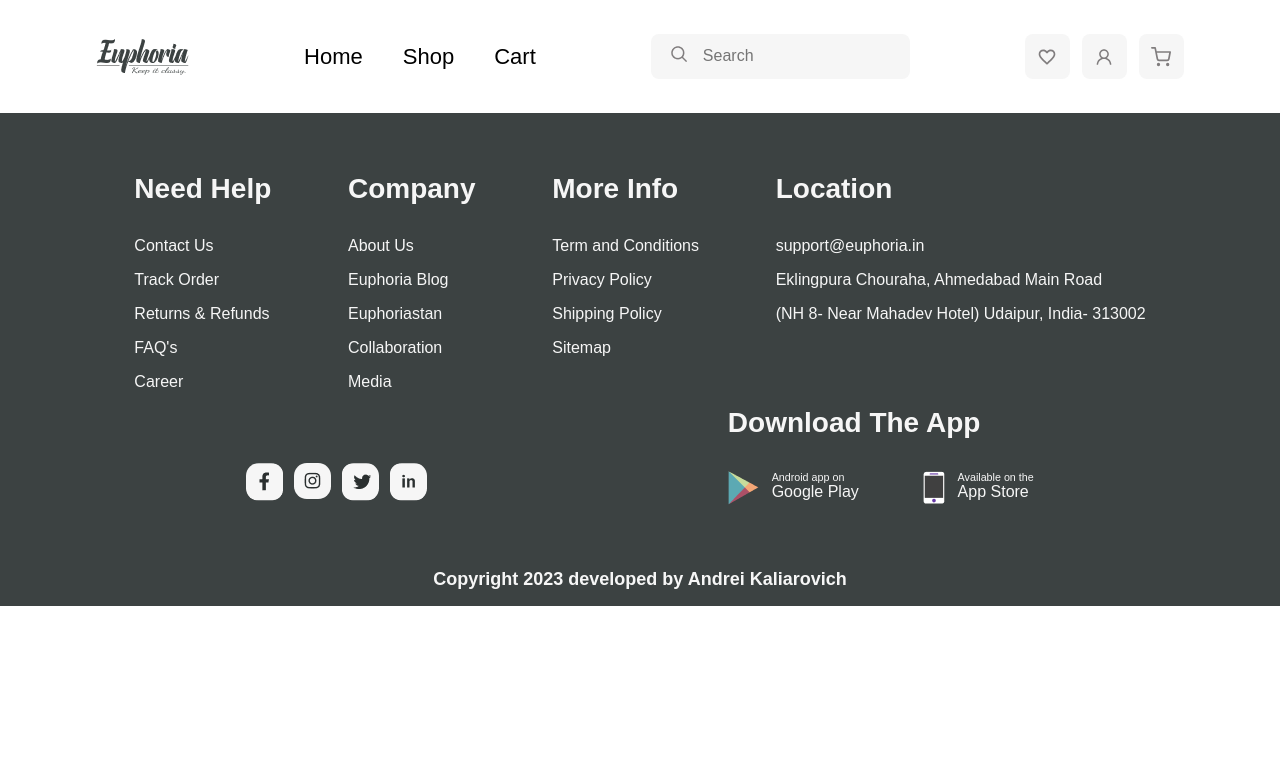
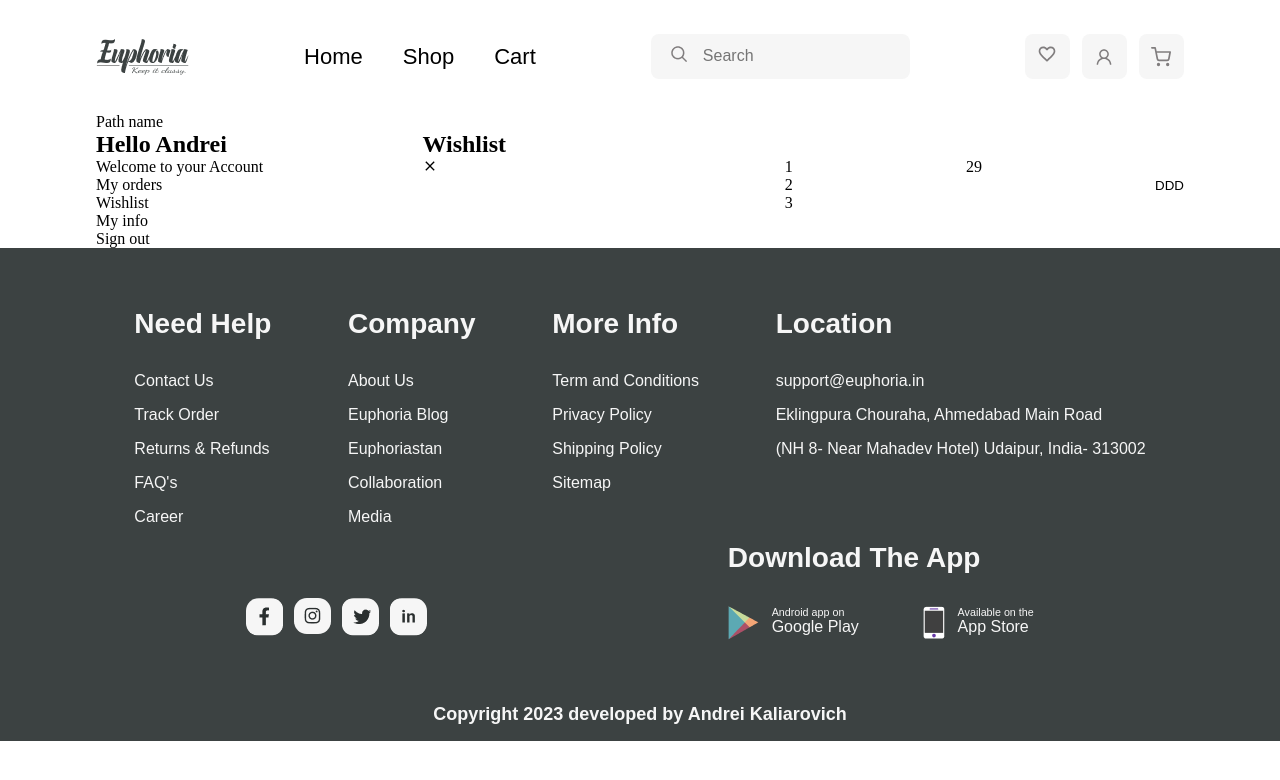
Before and after one commit to Andrei1808/KidsMath, a React (Vite) app in the folder CommercialStore/: page /wishlist in a window 1280 px wide. Shown: the top 780 px of the page. Built offline with nearby package versions, Linux system fonts and the light colour scheme; no server answers; the database is empty.

Commit message:
feat: add wishlist page

```diff
--- a/CommercialStore/src/components/Carousel/Carousel.tsx
+++ b/CommercialStore/src/components/Carousel/Carousel.tsx
@@ -6,7 +6,11 @@ import { useProducts } from "../../hooks/useProducts";
 import s from "./Carousel.module.scss";
 import rightArrowImage from "../../assets/images/icons/arrow-right-line.png";
 import leftArrowImage from "../../assets/images/icons/arrow-left-line.png";
-import {MdFavoriteBorder} from "react-icons/md"
+import { MdFavoriteBorder } from "react-icons/md";
+import { useDispatch } from "react-redux";
+import {
+  wishListActions, wishListProduct,
+} from "../../redux/slices/wishListSlice";
 
 export default function Carousel() {
   const settings = {
@@ -26,24 +30,38 @@ export default function Carousel() {
     ),
   };
 
+  const dispatch = useDispatch();
   const products = useProducts();
-  console.log(products);
+
+  const addToWishList = (item: wishListProduct) => {
+    dispatch(
+      wishListActions.addItem({
+        id: item.id,
+        name: item.name,
+        price: item.price,
+        img: item.img,
+        quantity: 0,
+        totalPrice: 0,
+      })
+    );
+  };
+
+
 
   return (
     <div className={s.slider}>
       <Slider {...settings}>
-        {products.map((product) => {
-          if (product.isNew === true) {
+        {products.map((item) => {
+          if (item.isNew === true) {
             return (
-              <div className={s.carouselItem} key={product.id}>
-                <img src={product.img} alt={product.title} />
+              <div className={s.carouselItem} key={item.id}>
+                <img src={item.img} alt={item.title} />
                 <div className={s.infoWrapper}>
-                  {" "}
-                  <p>{product.title}</p>{" "}
-                  <span className={s.price}>${product.price}</span>
+                  <p>{item.title}</p>
+                  <span className={s.price}>${item.price}</span>
                 </div>
-                <p className={s.brand}>{product.brand} Brand</p>
-                <span className={s.like}>
+                <p className={s.brand}>{item.brand} Brand</p>
+                <span className={s.like} onClick={addToWishList}>
                   <MdFavoriteBorder />
                 </span>
               </div>
--- a/CommercialStore/src/components/Header/Header.module.scss
+++ b/CommercialStore/src/components/Header/Header.module.scss
@@ -72,7 +72,7 @@
   }
 }
 
-.favorite,
+.wishlist,
 .user,
 .cart {
   width: 2.813rem;
--- a/CommercialStore/src/components/Header/Header.tsx
+++ b/CommercialStore/src/components/Header/Header.tsx
@@ -37,15 +37,17 @@ export default function Header() {
         </div>
 
         <div className={s.icons}>
-          <span className={s.favorite}>
-            <MdFavoriteBorder />
+          <span className={s.wishlist}>
+            <Link to="/wishlist" >
+              <MdFavoriteBorder />
+            </Link>
           </span>
           <span className={s.user}>
             <AiOutlineUser />
           </span>
-          <Link to="/cart" className={s.cart}>
+          <span className={s.cart}>
             <FiShoppingCart />
-          </Link>
+          </span>
         </div>
       </div>
     </header>
--- /dev/null
+++ b/CommercialStore/src/pages/Cart.tsx
@@ -0,0 +1,25 @@
+import React from 'react'
+import Helmet from '../components/Helmet/Helmet'
+import s from '../style/pages/Cart.module.scss'
+
+export default function Cart() {
+  return (
+
+    <Helmet title="Cart">
+      <div>
+        <section className={s.path}></section>
+        <section className={s.products}>
+          <div className={s.title}>
+            <h5>product details</h5>
+            <h5>price</h5>
+            <h5>quantity</h5>
+            <h5>shipping</h5>
+            <h5>subtotal</h5>
+            <h5>action</h5>
+          </div>
+        </section>
+        <section className={s.totalPrice}></section>
+      </div>
+    </Helmet>
+  )
+}
--- a/CommercialStore/src/pages/WishList.tsx
+++ b/CommercialStore/src/pages/WishList.tsx
@@ -1,23 +1,43 @@
 import React from "react";
-import s from "../style/pages/Cart.module.scss";
+import s from "../style/pages/WishList.module.scss";
 import Helmet from "../components/Helmet/Helmet";
+import { IoMdClose } from "react-icons/io";
+import { useProducts } from "../hooks/useProducts";
 
-export default function () {
+export default function WishList() {
+  const products = useProducts();
   return (
-    <Helmet title="Cart">
-      <div>
-        <section className={s.path}></section>
-        <section className={s.products}>
-          <div className={s.title}>
-            <h5>product details</h5>
-            <h5>price</h5>
-            <h5>quantity</h5>
-            <h5>shipping</h5>
-            <h5>subtotal</h5>
-            <h5>action</h5>
-</div>
+    <Helmet title="WishList">
+      <div className={s.wrapper}>
+        <section className={s.path}>Path name</section>
+        <section className={s.userPanel}>
+          <div className={s.userName}>
+            <h2>Hello Andrei</h2>
+            <p>Welcome to your Account</p>
+          </div>
+          <ul className={s.navigate}>
+            <li>My orders</li>
+            <li>Wishlist</li>
+            <li>My info</li>
+            <li>Sign out</li>
+          </ul>
         </section>
-        <section className={s.totalPrice}></section>
+        <section className={s.wishList}>
+          <h2>Wishlist</h2>
+          <div className={s.products}>
+            <div className={s.productItem}>
+              <IoMdClose />
+              <img src="" alt="" />
+              <div className={s.productDesc}>
+                <p>1</p>
+                <p>2</p>
+                <p>3</p>
+              </div>
+              <div className={s.price}>29</div>
+              <button>DDD</button>
+            </div>
+          </div>
+        </section>
       </div>
     </Helmet>
   );
--- a/CommercialStore/src/redux/slices/wishListSlice.ts
+++ b/CommercialStore/src/redux/slices/wishListSlice.ts
@@ -1,7 +1,6 @@
 import { PayloadAction, createSlice } from "@reduxjs/toolkit";
-import { serverResponse } from "../../interfaces/DataInterfaces";
 
-interface wishListProduct {
+export interface wishListProduct {
   id: number;
   name: string;
   img: string;
@@ -10,32 +9,32 @@ interface wishListProduct {
   totalPrice: number;
 }
 
-interface wishListState {
-  cartItems: wishListProduct[];
+export interface wishListState {
+  wishListItems: wishListProduct[];
   totalAmount: number;
   totalQuantity: number;
 }
 
 const initialState: wishListState = {
-  cartItems: [],
+  wishListItems: [],
   totalAmount: 0,
   totalQuantity: 0,
 };
 
 const wishListSlice = createSlice({
-  name: "cart",
+  name: "wishList",
   initialState,
   reducers: {
     addItem: (state, action: PayloadAction<wishListProduct>) => {
       const newItem = action.payload;
-      const existingItem = state.cartItems.find(
+      const existingItem = state.wishListItems.find(
         (item: wishListProduct) => item.id === newItem.id
       );
 
       state.totalQuantity++;
 
       if (!existingItem) {
-        state.cartItems.push({
+        state.wishListItems.push({
           id: newItem.id,
           name: newItem.name,
           img: newItem.img,
@@ -49,14 +48,16 @@ const wishListSlice = createSlice({
           Number(existingItem.totalPrice) + Number(newItem.price);
       }
 
-      state.totalAmount = state.cartItems.reduce(
+      state.totalAmount = state.wishListItems.reduce(
         (acc, item) => acc + item.price * item.quantity,
         0
       );
+      console.log(state.totalQuantity);
+      console.log(newItem);
     },
   },
 });
 
-export const cartActions = wishListSlice.actions;
+export const wishListActions = wishListSlice.actions;
 
 export default wishListSlice.reducer;
--- a/CommercialStore/src/redux/store.ts
+++ b/CommercialStore/src/redux/store.ts
@@ -1,9 +1,9 @@
 import { configureStore } from "@reduxjs/toolkit";
-import cartSlice from "./slices/wishListSlice";
+import wishListSlice from "./slices/wishListSlice";
 
 const store = configureStore({
   reducer: {
-    cart: cartSlice,
+    wishList: wishListSlice,
   },
 });
 
--- a/CommercialStore/src/routers/Routers.tsx
+++ b/CommercialStore/src/routers/Routers.tsx
@@ -1,17 +1,19 @@
 import { Routes, Route, Navigate } from 'react-router-dom';
 import Home from '../pages/Home'
-import Cart from '../pages/WishList';
+import Cart from '../pages/Cart';
 import Login from '../pages/Login';
 import ProductDetails from '../pages/ProductDetails';
 import Shop from '../pages/Shop';
 import Signup from '../pages/Signup';
+import WishList from '../pages/WishList';
 
 
 export default function Routers() {
   return <Routes>
     <Route path='/' element={<Navigate to='/home'/>}/>
     <Route path='home' element={<Home/>}/>
-    <Route path='cart' element={<Cart/>}/>
+    <Route path='cart' element={<Cart/>} />
+    <Route path='wishlist' element={<WishList/>}/>
     <Route path='login' element={<Login/>}/>
     <Route path='productDetails' element={<ProductDetails/>}/>
     <Route path='shop' element={<Shop/>}/>
--- /dev/null
+++ b/CommercialStore/src/style/pages/WishList.module.scss
@@ -0,0 +1,27 @@
+@import '../sass/variables.scss';
+
+.wrapper{
+    display: flex;
+    flex-wrap: wrap;
+    width: $screenWidth;
+    margin: 0 auto;
+}
+
+.path{
+    width: 100%;
+}
+
+.userPanel{
+width: 30%;
+}
+
+.wishList{
+width:70%;
+display: flex;
+flex-direction: column;
+}
+
+.productItem{
+    display: flex;
+    justify-content: space-between;
+}
```
